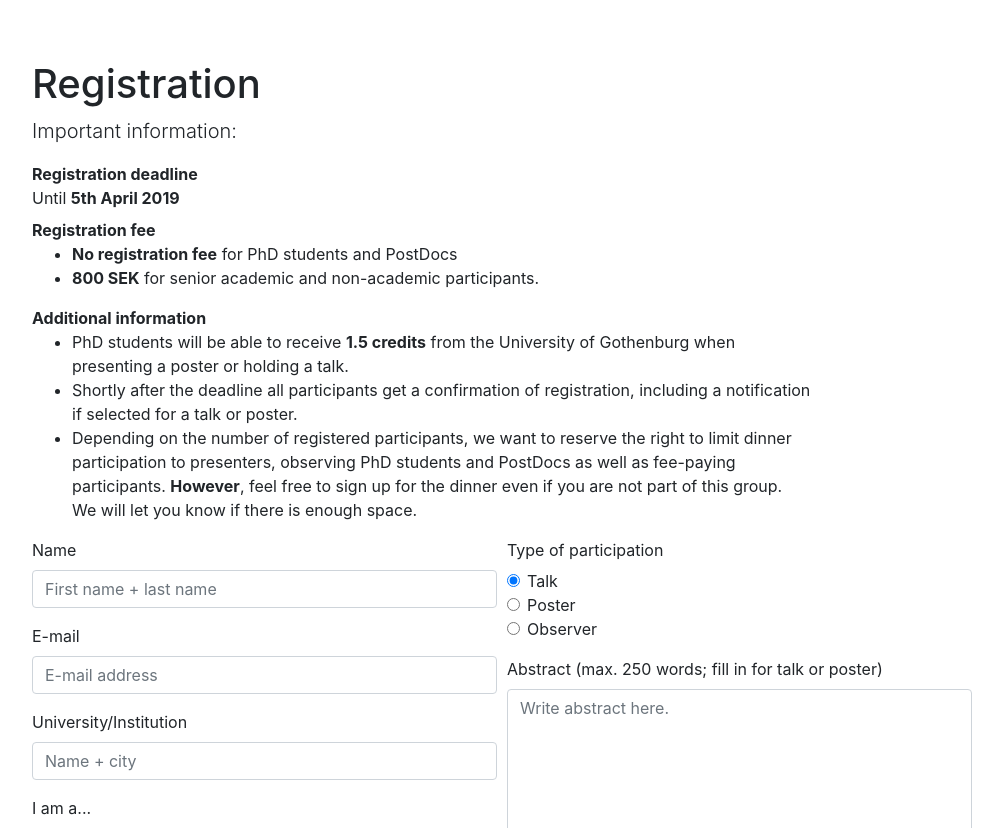
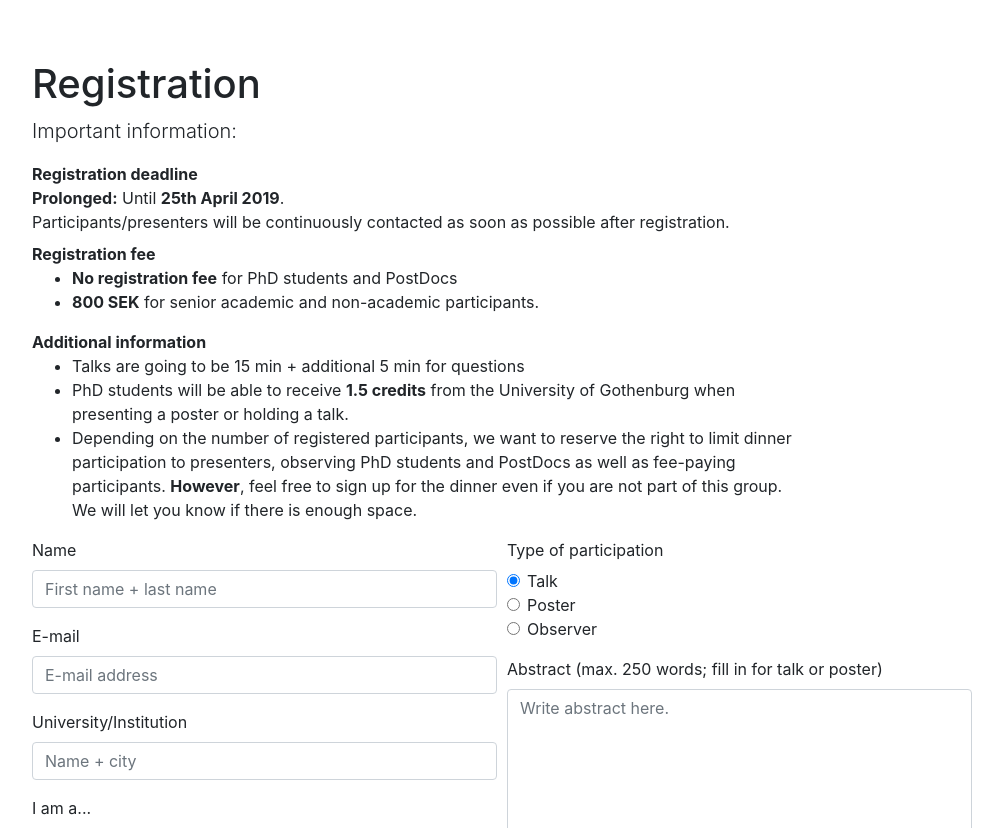
Before and after one commit to mbmworkshop/mbm, a Jekyll site: the page built from index.html, in a window 1280 px wide and 900 px high, scrolled down 5693 px, cut to the strip 72-900 px from the top of the window. Shown: the whole strip, without its empty margins (138-1141 px from the left). Built offline with Jekyll 4.4.1, drawn with Linux system fonts in a browser that asks for light colours; nearby versions of some CDN libraries.

Commit message:
Extended deadline and note about time for presentations

```diff
--- a/_includes/registration.html
+++ b/_includes/registration.html
@@ -10,7 +10,12 @@
     </p>
     <dl>
       <dt>Registration deadline</dt>
-      <dd>Until <strong>5th April 2019</strong></dd>
+      <dd>
+        <strong>Prolonged:</strong> Until <strong>25th April 2019</strong>.
+        <br>
+        Participants/presenters will be continuously contacted as soon as
+        possible after registration.
+      </dd>
 
       <dt>Registration fee</dt>
       <dd>
@@ -23,8 +28,8 @@
       <dt>Additional information</dt>
       <dd>
         <ul>
+          <li>Talks are going to be 15 min + additional 5 min for questions</li>
           <li>PhD students will be able to receive <strong>1.5 credits</strong> from the University of Gothenburg when presenting a poster or holding a talk.</li>
-          <li>Shortly after the deadline all participants get a confirmation of registration, including a notification if selected for a talk or poster.</li>
           <li>Depending on the number of registered participants, we want to reserve the right to limit dinner participation to presenters, observing PhD students and PostDocs as well as fee-paying participants. <strong>However</strong>, feel free to sign up for the dinner even if you are not part of this group. We will let you know if there is enough space.</li>
         </ul>
       </dd>
```
